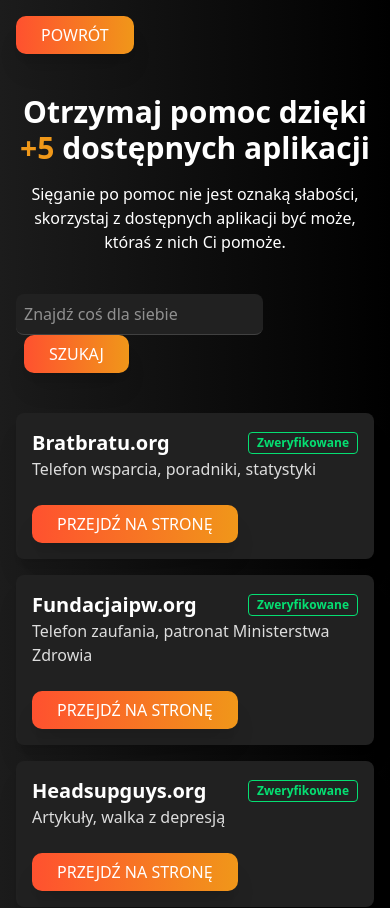
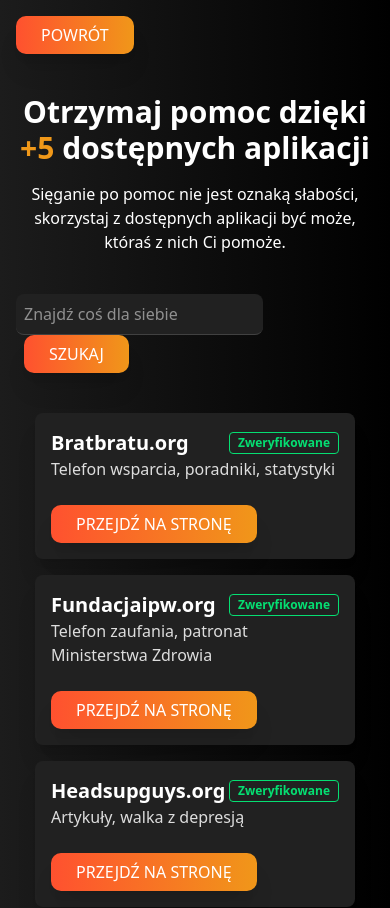
Before and after one commit to maciek617/insideoutlife, a Nuxt app: page /tools in a window 390 px wide. Shown: the top 908 px of the page. Built offline with nearby package versions, Linux system fonts and the light colour scheme; no server answers.

Commit message:
change style for ipads

```diff
--- a/app/components/tools/Card.vue
+++ b/app/components/tools/Card.vue
@@ -1,5 +1,5 @@
 <template>
-  <div class="bg-[#212121] max-w-sm p-4 rounded-lg shadow-xl w-full">
+  <div class="bg-[#212121] max-w-xs p-4 rounded-lg shadow-xl w-full lg:max-w-sm">
     <div class="flex justify-between items-center">
       <p class="font-bold text-xl">{{ props.title }}</p>
       <UseBadge v-if="props.isVerified" />
```
